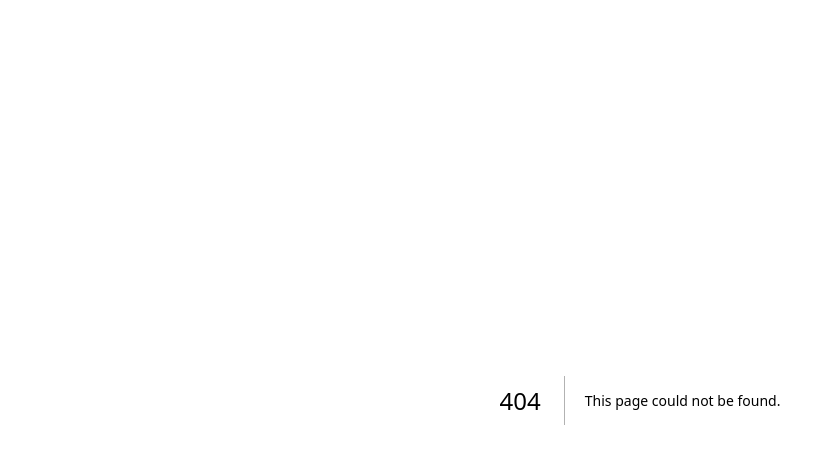
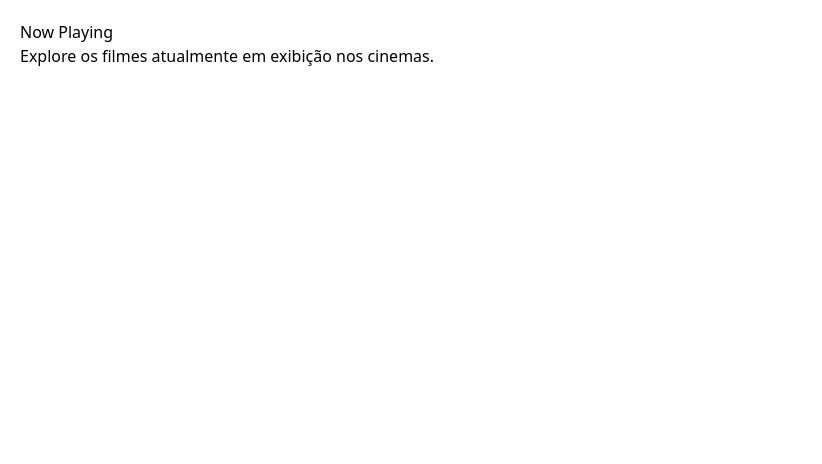
Before and after one commit to lshv04/next-22, a Next.js app: page /now-playing in a window 1280 px wide. Before the commit this address had no page. Shown: the top 464 px of the page, without its empty margins (0-822 px from the left). Built offline with nearby package versions, Linux system fonts and the light colour scheme.

Commit message:
trabalhando pastas para páginas funcionarem corretamente

```diff
--- /dev/null
+++ b/src/app/now-playing/page.tsx
@@ -0,0 +1,12 @@
+import React from 'react';
+
+const NowPlaying: React.FC = () => {
+  return (
+    <div style={{ padding: '20px' }}>
+      <h1>Now Playing</h1>
+      <p>Explore os filmes atualmente em exibição nos cinemas.</p>
+    </div>
+  );
+};
+
+export default NowPlaying;
--- /dev/null
+++ b/src/app/popular/page.tsx
@@ -0,0 +1,12 @@
+import React from 'react';
+
+const Popular: React.FC = () => {
+  return (
+    <div style={{ padding: '20px' }}>
+      <h1>Popular</h1>
+      <p>Descubra os filmes mais populares no momento.</p>
+    </div>
+  );
+};
+
+export default Popular;
--- /dev/null
+++ b/src/app/top-rated/page.tsx
@@ -0,0 +1,12 @@
+import React from 'react';
+
+const TopRated: React.FC = () => {
+  return (
+    <div style={{ padding: '20px' }}>
+      <h1>Top Rated</h1>
+      <p>Veja os filmes mais bem avaliados.</p>
+    </div>
+  );
+};
+
+export default TopRated;
--- /dev/null
+++ b/src/app/upcoming/page.tsx
@@ -0,0 +1,12 @@
+import React from 'react';
+
+const Upcoming: React.FC = () => {
+  return (
+    <div style={{ padding: '20px' }}>
+      <h1>Upcoming</h1>
+      <p>Confira os filmes que estão por vir.</p>
+    </div>
+  );
+};
+
+export default Upcoming;
```
Also changed, not shown: src/pages/now-playing/page.tsx (deleted), src/pages/popular/page.tsx (deleted), src/pages/top-rated/page.tsx (deleted), src/pages/upcoming/page.tsx (deleted).
